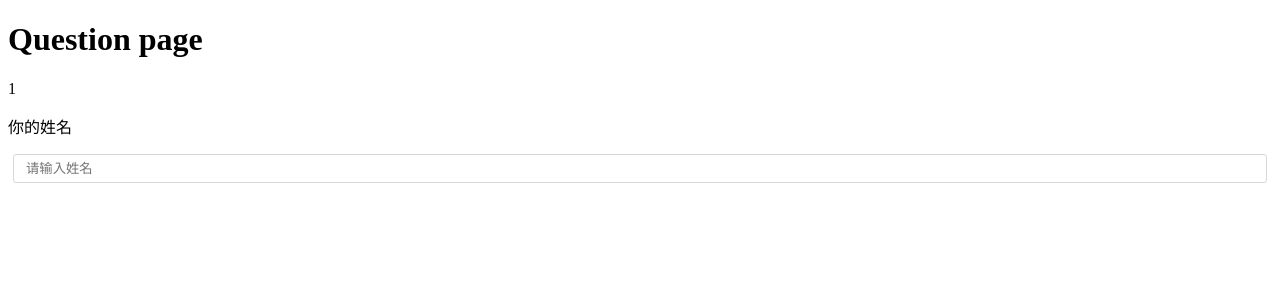
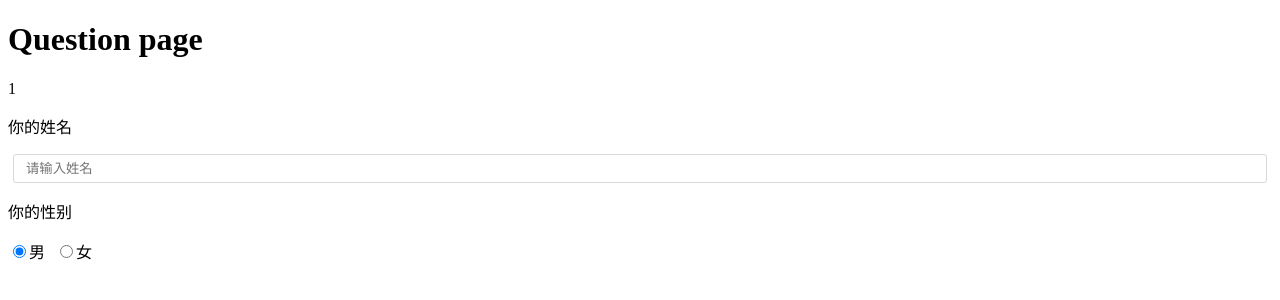
Before and after one commit to ziyu-0123/askflow-client, a Next.js app: page /question/1 in a window 1280 px wide. Shown: the top 300 px of the page. Built offline with nearby package versions, Linux system fonts and the light colour scheme.

Commit message:
feat: create QuestionRadio component and integrate into page

```diff
--- /dev/null
+++ b/src/components/QuestionComponents/QuestionRadio.module.scss
@@ -0,0 +1,13 @@
+.list {
+  padding: 0;
+  list-style-type: none;
+}
+
+.verticalItem {
+  margin-bottom: 10px;
+}
+
+.horizontalItem {
+  display: inline-block;
+  margin-right: 10px;
+}
--- /dev/null
+++ b/src/components/QuestionComponents/QuestionRadio.tsx
@@ -0,0 +1,42 @@
+import { type FC } from 'react'
+import styles from './QuestionRadio.module.scss'
+
+type PropsType = {
+  fe_id: string
+  props: {
+    title: string
+    options: Array<{
+      value: string
+      text: string
+    }>
+    value: string
+    isVertical: boolean
+  }
+}
+
+const QuestionRadio: FC<PropsType> = ({ fe_id, props }) => {
+  const { title, options = [], value, isVertical } = props
+
+  return <>
+    <p>{title}</p>
+    <ul className={styles.list}>
+      {options.map(opt => {
+        const { value: val, text } = opt
+
+        // 判断竖向、横向
+        let liClassName = ''
+        if (isVertical) liClassName = styles.verticalItem
+        else liClassName = styles.horizontalItem
+
+        return <li key={val} className={liClassName}>
+          <label>
+            <input type="radio" name={fe_id} value={val} defaultChecked={val === value}/>
+            {text}
+          </label>
+        </li>
+      })}
+    </ul>
+  </>
+}
+
+export default QuestionRadio
--- a/src/pages/question/[id].tsx
+++ b/src/pages/question/[id].tsx
@@ -1,15 +1,17 @@
-import Head from 'next/head'
-import type { GetServerSidePropsContext } from 'next'
+import Head from "next/head";
+import type { GetServerSidePropsContext } from "next";
 
 type PropsType = {
-  id: string
-}
+  id: string;
+};
 
 // 临时引用
-import QuestionInput from '@/components/QuestionComponents/QuestionInput'
+import QuestionInput from "@/components/QuestionComponents/QuestionInput";
+import QuestionRadio from "@/components/QuestionComponents/QuestionRadio";
 
 export default function Question(props: PropsType) {
-  return <>
+  return (
+    <>
       <Head>
         <title>Question</title>
         <meta name="description" content="question page" />
@@ -21,20 +23,36 @@
         <p>{props.id}</p>
 
         <form>
-        <QuestionInput fe_id="c1" props={{ title: '你的姓名', placeholder: '请输入姓名' }}/>
+          <QuestionInput
+            fe_id="c1"
+            props={{ title: "你的姓名", placeholder: "请输入姓名" }}
+          />
+          <QuestionRadio
+            fe_id="c2"
+            props={{
+              title: "你的性别",
+              options: [
+                { value: "male", text: "男" },
+                { value: "female", text: "女" },
+              ],
+              value: "male",
+              isVertical: false,
+            }}
+          />
         </form>
       </main>
     </>
+  );
 }
 
 export async function getServerSideProps(context: GetServerSidePropsContext) {
-  const { id = '' } = context.params as { id?: string }
+  const { id = "" } = context.params as { id?: string };
 
   // 根据 id await 获取问卷数据
 
   return {
     props: {
       id,
+    },
+  };
 }
-  }
-}
```
Lines whose indentation alone changed are shown as unchanged.
